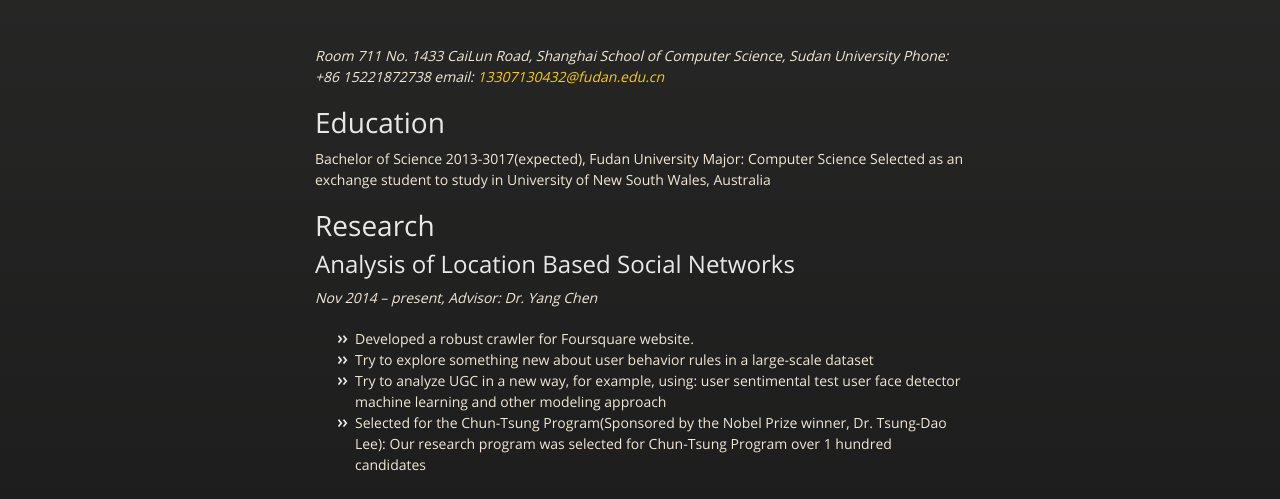
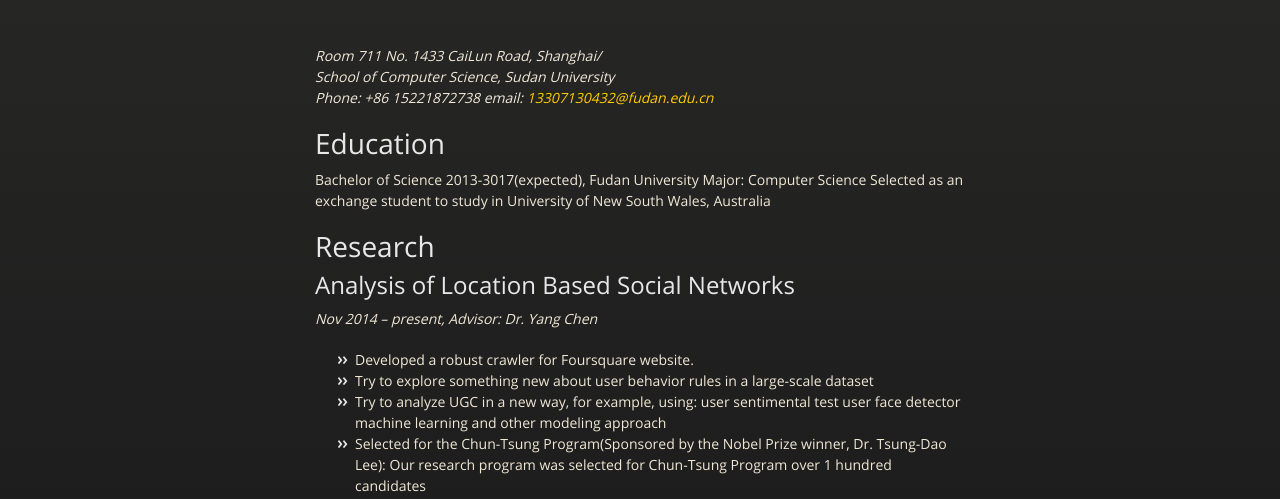
Before and after one commit to Ella19950714/ella19950714.github.com, a plain HTML site: page index.html in a window 1280 px wide. Shown: the part 226-725 px from the top of the page. Drawn offline with nearby package versions, Linux system fonts and the light colour scheme.

Commit message:
Update index.html

```diff
--- a/index.html
+++ b/index.html
@@ -38,8 +38,8 @@
           <span class="credits right">Hosted on GitHub Pages &mdash; Theme by <a href="https://twitter.com/michigangraham">mattgraham</a></span>
         </div>
 
-        <p><em>Room 711 No. 1433 CaiLun Road, Shanghai</em>
-<em>School of Computer Science, Sudan University</em>
+        <p><em>Room 711 No. 1433 CaiLun Road, Shanghai/<br></em>
+<em>School of Computer Science, Sudan University<br></em>
 <em>Phone: +86 15221872738 email: <a href="mailto:13307130432@fudan.edu.cn">13307130432@fudan.edu.cn</a></em></p>
 
 <h1>
```
